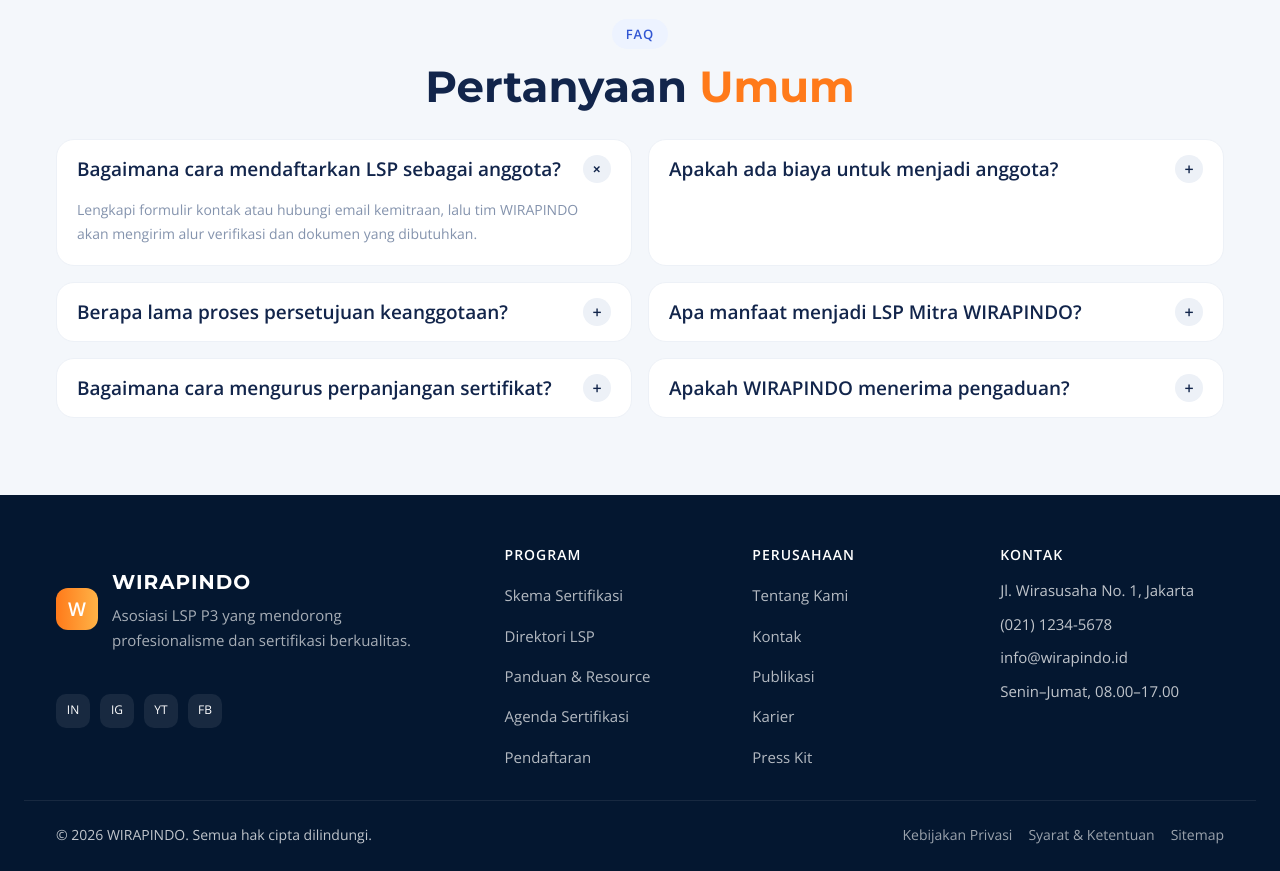
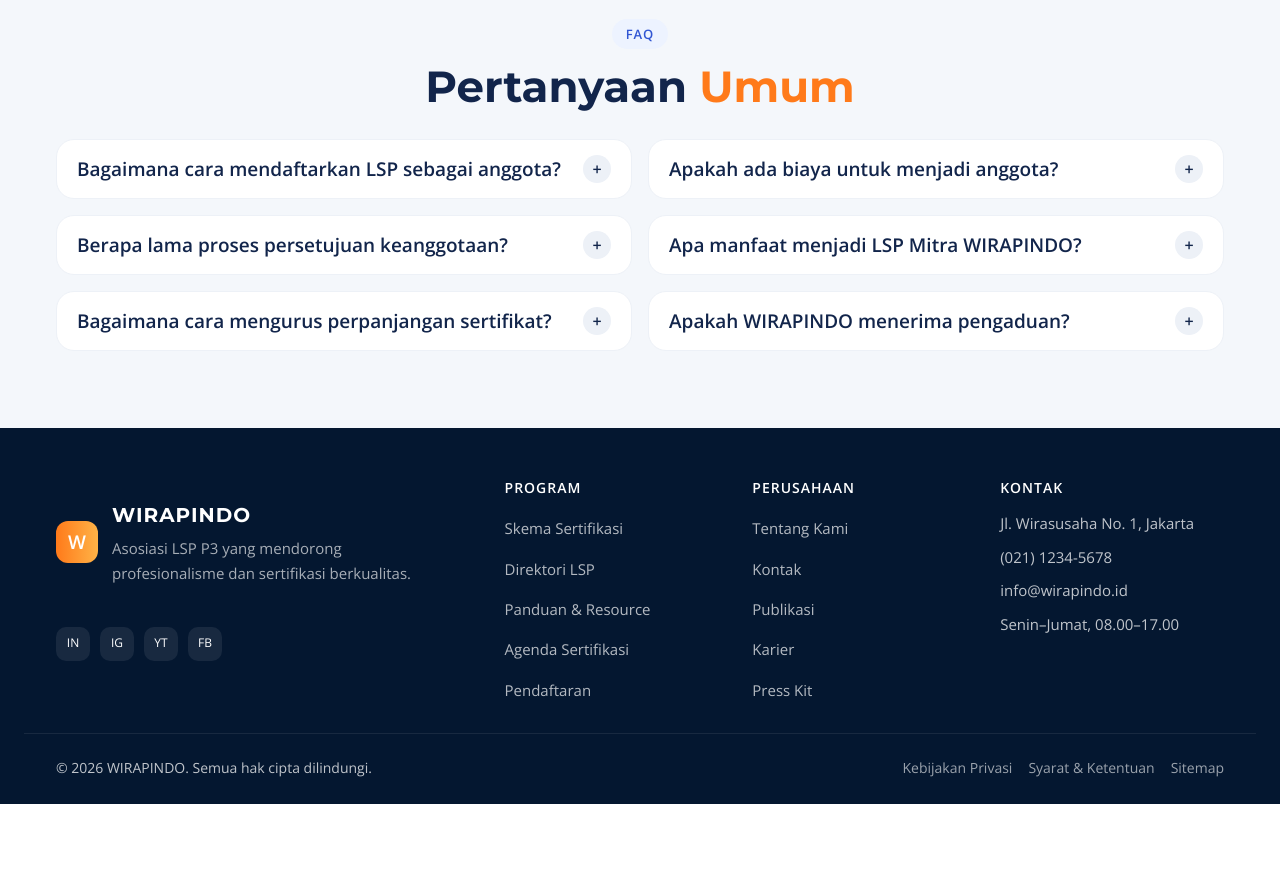
Before and after one commit to Mochi30/FE_LPK, a React (Vite) app: page /kontak in a window 1280 px wide. Shown: the part 1660-2531 px from the top of the page. After the commit the page ends 2464 px from the top, so only its background shows below. Built offline with nearby package versions, Linux system fonts and the light colour scheme.

Commit message:
Close contact FAQ items by default

```diff
--- a/src/pages/KontakPage.jsx
+++ b/src/pages/KontakPage.jsx
@@ -143,8 +143,8 @@ export default function KontakPage() {
             <h2 className="faq-title">Pertanyaan <span>Umum</span></h2>
           </div>
           <div className="faq-grid">
-            {contactFaqs.map((item, index) => (
-              <details className="faq-card faq-accordion" key={item.question} open={index === 0}>
+            {contactFaqs.map((item) => (
+              <details className="faq-card faq-accordion" key={item.question}>
                 <summary>
                   <span>{item.question}</span>
                   <span className="faq-toggle">+</span>
```
